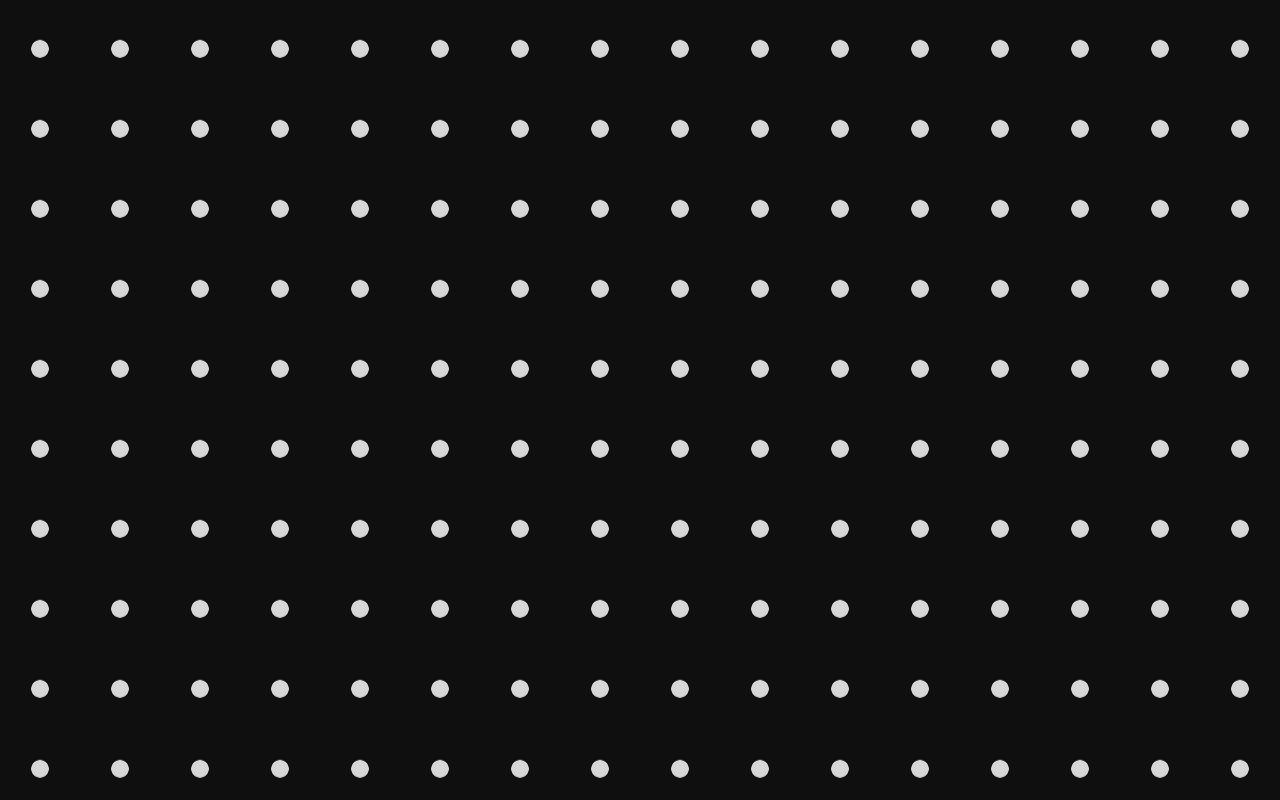
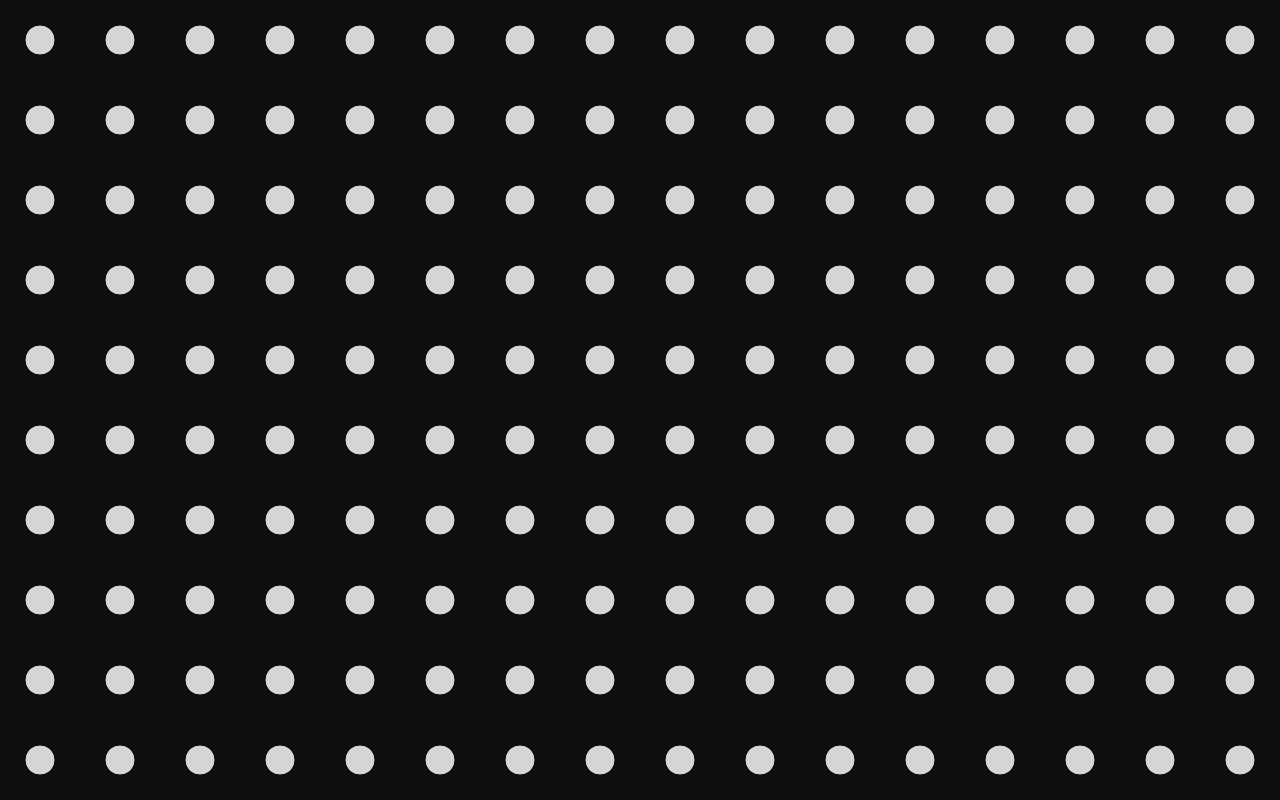
Before and after one commit to eseDarketo/liquid-glass, a Next.js app: page / in a window 1280 px wide. Shown: the top 800 px of the page. Built offline with nearby package versions, Linux system fonts and the light colour scheme.

Commit message:
update css

```diff
--- a/src/app/page.module.css
+++ b/src/app/page.module.css
@@ -6,31 +6,57 @@
   display: flex;
   align-items: center;
   justify-items: center;
-  min-height: 100svh;
+  height: 100svh;
   gap: 4rem;
   font-family: var(--font-geist-sans);
   background-color: #d6d6d6;
   overflow: hidden;
+  position: relative;
 }
 
 .dots {
   width: 100vw;
-  height: 200vh;
-  background-image: radial-gradient(circle at center, transparent 15%, #0f0f0f 16%);
+  height: 100vh;
+  background-image: radial-gradient(circle at center, transparent 25%, #0f0f0f 26%);
   background-size: 5rem 5rem;
   background-repeat: repeat;
-  animation-name: scrollDots;
-  animation-duration: 20s;
-  animation-timing-function: linear;
-  animation-iteration-count: infinite;
-  will-change: transform;
 }
 
-@keyframes scrollDots {
-  from {
-    transform: translateY(-50%);
-  }
-  to {
-    transform: translateY(0%);
-  }
+.glass_card {
+  display: flex;
+  align-items: center;
+  justify-content: center;
+  padding: 5rem;
+  width: 100%;
+  max-width: 50rem;
+  color: #fff;
+  overflow: hidden;
+  border-radius: 1.5rem;
+  filter: url(#displacementFilter) drop-shadow(-8px -10px 46px #0000005f);
+  backdrop-filter: brightness(1.1) blur(2px);
+  position: absolute;
+  left: 50%;
+  top: 50%;
+  transform: translate(-50%, -50%);
+  cursor: grab;
+  user-select: none;
+  touch-action: none;
+  z-index: 1;
 }
+
+.dragging {
+  cursor: grabbing;
+}
+
+.glass_card::before {
+  content: '';
+  position: absolute;
+  inset: 0;
+  z-index: 0;
+  overflow: hidden;
+  border-radius: 28px;
+  -webkit-box-shadow: inset 2px 2px 0px -2px rgba(255, 255, 255, 0.7),
+                      inset 0 0 3px 1px rgba(255, 255, 255, 0.7);
+  box-shadow: inset 6px 6px 0px -6px rgba(255, 255, 255, 0.7),
+              inset 0 0 8px 1px rgba(255, 255, 255, 0.7);
+}
```
